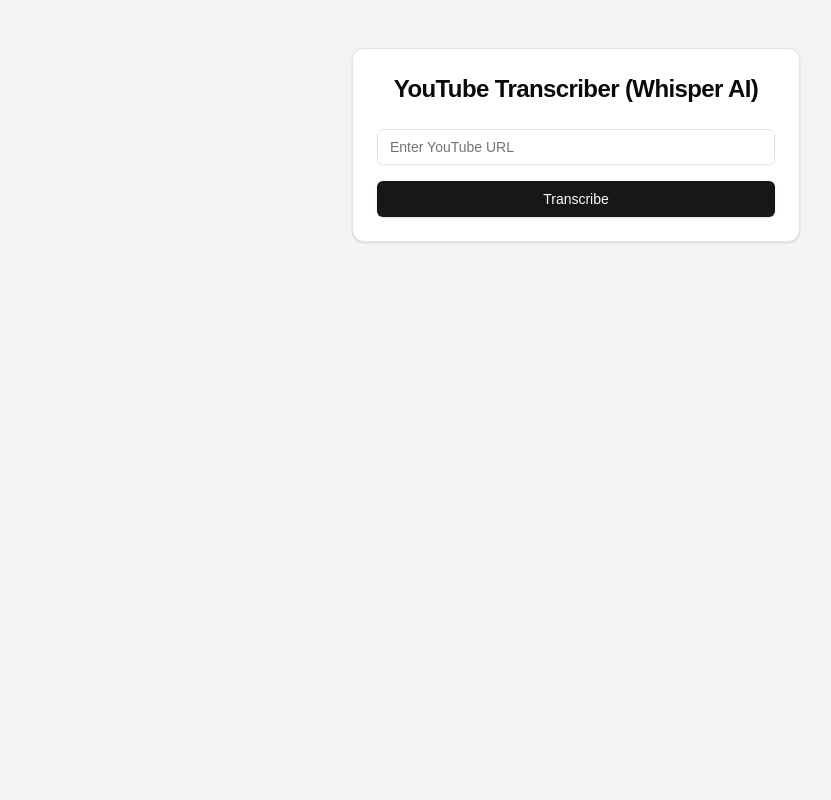
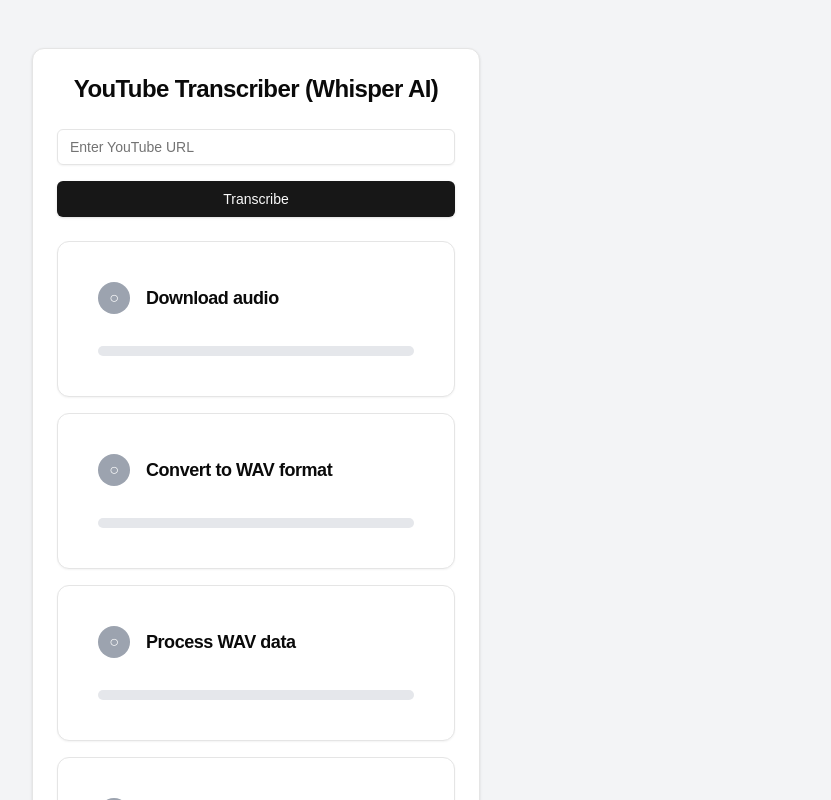
Before and after one commit to fjaviergelabert/audio-hub, a Next.js app: page / in a window 1280 px wide. Shown: the top 800 px of the page, without its empty margins (64-895 px from the left). Built offline with nearby package versions, Linux system fonts and the light colour scheme.

Commit message:
Update transcription workflow: refactor progress handling with new types and enhance UI feedback for each processing step

```diff
--- a/app/api/transcribe/transcribe.ts
+++ b/app/api/transcribe/transcribe.ts
@@ -1,4 +1,5 @@
 import PipelineSingleton from "@/lib/pipeline";
+import { TranscriptionProgress } from "@/lib/types";
 import ytdl from "@distube/ytdl-core";
 import { path } from "@ffmpeg-installer/ffmpeg";
 import ffmpeg from "fluent-ffmpeg";
@@ -7,7 +8,10 @@
 
 ffmpeg.setFfmpegPath(path);
 
-export async function transcribe(url: string, onProgress: (data: any) => void) {
+export async function transcribe(
+  url: string,
+  onProgress: (data: TranscriptionProgress) => void
+) {
   try {
     const mp3Buffer = await downloadYoutube(url, onProgress);
     const wavBuffer = await convertMp3ToWav(mp3Buffer, onProgress);
@@ -93,7 +97,7 @@
 
 async function downloadYoutube(
   url: string,
-  onProgress: (data: any) => void
+  onProgress: (data: TranscriptionProgress) => void
 ): Promise<Buffer> {
   return new Promise((resolve, reject) => {
     const dataChunks: Buffer[] = [];
@@ -127,7 +131,7 @@
 
 async function convertMp3ToWav(
   mp3Buffer: Buffer,
-  onProgress: (data: any) => void
+  onProgress: (data: TranscriptionProgress) => void
 ): Promise<Buffer> {
   return new Promise((resolve, reject) => {
     const inputStream = new PassThrough();
--- a/components/app-page.tsx
+++ b/components/app-page.tsx
@@ -3,6 +3,7 @@
 import { Button } from "@/components/ui/button";
 import { Card, CardContent, CardHeader, CardTitle } from "@/components/ui/card";
 import { Input } from "@/components/ui/input";
+import { TranscriptionProgress } from "@/lib/types";
 import { Loader2 } from "lucide-react";
 import React, { useState } from "react";
 
@@ -12,11 +13,48 @@
   const [loading, setLoading] = useState(false);
   const [error, setError] = useState("");
 
+  const [progressSteps, setProgressSteps] = useState<
+    (TranscriptionProgress & { message: string })[]
+  >([
+    {
+      type: "download",
+      progress: 0,
+      status: "idle",
+      message: "Download audio",
+    },
+    {
+      type: "conversion",
+      progress: 0,
+      status: "idle",
+      message: "Convert to WAV format",
+    },
+    {
+      type: "wav-processing",
+      progress: 0,
+      status: "idle",
+      message: "Process WAV data",
+    },
+    {
+      type: "transcription",
+      progress: 0,
+      status: "idle",
+      message: "Transcribe audio",
+    },
+  ]);
+
   const handleSubmit = async (e: React.FormEvent) => {
     e.preventDefault();
     setLoading(true);
     setError("");
     setTranscription("");
+
+    setProgressSteps(
+      progressSteps.map((step) => ({
+        ...step,
+        status: "idle",
+        progress: 0,
+      }))
+    );
 
     try {
       await startTranscription(url);
@@ -60,14 +98,9 @@
                 .filter(Boolean)
                 .forEach((line) => {
                   try {
-                    const progressUpdate = JSON.parse(line);
-                    console.log("PROGRESS", progressUpdate);
-                    if (
-                      progressUpdate.type === "transcription" &&
-                      progressUpdate.data
-                    ) {
-                      setTranscription(progressUpdate.data);
-                    }
+                    const progressUpdate: TranscriptionProgress =
+                      JSON.parse(line);
+                    handleProgressUpdate(progressUpdate);
                   } catch (e) {
                     console.error("Error parsing progress update:", e);
                   }
@@ -99,8 +132,28 @@
       });
   }
 
+  function handleProgressUpdate(progressUpdate: TranscriptionProgress) {
+    setProgressSteps((prevSteps) =>
+      prevSteps.map((step) => {
+        if (step.type === progressUpdate.type) {
+          return {
+            ...step,
+            progress: progressUpdate.progress,
+            status: progressUpdate.status,
+          };
+        }
+        return step;
+      })
+    );
+
+    if (progressUpdate.type === "transcription" && progressUpdate.data) {
+      setTranscription(progressUpdate.data);
+    }
+  }
+
   return (
-    <div className="min-h-screen bg-gray-100 py-12 px-4 sm:px-6 lg:px-8">
+    <div className="min-h-screen bg-gray-100 py-12 px-4 sm:px-6 lg:px-8 flex">
+      <div className="flex-1 pr-8">
         <Card className="max-w-md mx-auto">
           <CardHeader>
             <CardTitle className="text-2xl font-bold text-center">
@@ -128,14 +181,69 @@
               </Button>
             </form>
             {error && <p className="mt-4 text-red-600">{error}</p>}
-          {transcription && (
-            <div className="mt-6">
-              <h2 className="text-lg font-semibold mb-2">Transcription:</h2>
-              <p className="whitespace-pre-wrap">{transcription}</p>
+            <div className="mt-6 space-y-4">
+              {progressSteps.map((step, index) => (
+                <Card
+                  key={index}
+                  className="transition-transform p-4 bg-white shadow-sm"
+                >
+                  <CardHeader>
+                    <div className="flex items-center">
+                      <div
+                        className={`flex justify-center items-center h-8 w-8 rounded-full text-white
+                          ${step.status === "completed" ? "bg-green-500" : ""}
+                          ${step.status === "in-progress" ? "bg-blue-500" : ""}
+                          ${step.status === "error" ? "bg-red-500" : ""}
+                          ${step.status === "idle" ? "bg-gray-400" : ""}`}
+                      >
+                        {step.status === "completed" && <span>✔</span>}
+                        {step.status === "in-progress" && (
+                          <Loader2 className="animate-spin" />
+                        )}
+                        {step.status === "error" && <span>✖</span>}
+                        {step.status === "idle" && <span>○</span>}
                       </div>
-          )}
+                      <CardTitle className="ml-4 text-lg font-semibold">
+                        {step.message}
+                      </CardTitle>
+                    </div>
+                  </CardHeader>
+                  <CardContent>
+                    <div className="mt-2">
+                      <div className="w-full bg-gray-200 rounded-full h-2.5">
+                        <div
+                          className={`${
+                            step.status === "in-progress"
+                              ? "bg-blue-500"
+                              : "bg-gray-400"
+                          } h-2.5 rounded-full`}
+                          style={{
+                            width: `${
+                              step.progress > 100 ? 100 : step.progress
+                            }%`,
+                          }}
+                        ></div>
+                      </div>
+                    </div>
+                  </CardContent>
+                </Card>
+              ))}
+            </div>
           </CardContent>
         </Card>
       </div>
+      <div className="flex-1 pl-8">
+        {transcription && (
+          <div>
+            <h2 className="text-lg font-semibold mb-2 text-center">
+              Transcription
+            </h2>
+            <div className="border p-4 rounded shadow bg-white text-black">
+              <p className="whitespace-pre-wrap">{transcription}</p>
+            </div>
+          </div>
+        )}
+      </div>
+    </div>
   );
 }
--- /dev/null
+++ b/lib/types.ts
@@ -0,0 +1,7 @@
+// types.ts
+export interface TranscriptionProgress {
+  type: "download" | "conversion" | "wav-processing" | "transcription";
+  status: "idle" | "started" | "in-progress" | "completed" | "error";
+  progress: number;
+  data?: string;
+}
```
Lines whose indentation alone changed are shown as unchanged.
